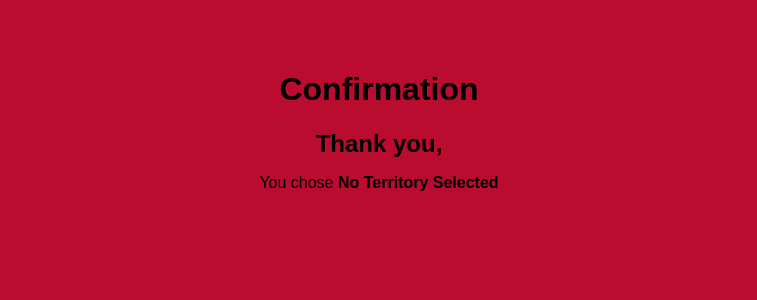
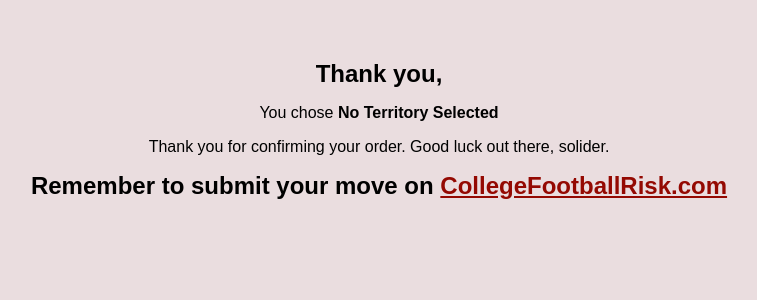
Before and after one commit to shen3340/cfb-risk-team-website, a React (Vite) app: page /cfb-risk-team-website/confirmation in a window 1280 px wide. Shown: the top 300 px of the page, without its empty margins (261-1018 px from the left). Built offline with nearby package versions, Linux system fonts and the light colour scheme.

Commit message:
added stats page and a lil more

```diff
--- a/src/components/ConfirmationPage.tsx
+++ b/src/components/ConfirmationPage.tsx
@@ -13,9 +13,15 @@
 
   return (
     <div style={containerStyle}>
-      <h1>Confirmation</h1>
       <h2>Thank you, <strong>{selectedUsername}</strong></h2>
       <p>You chose <strong>{selectedTerritory || "No Territory Selected"}</strong></p>
+      <p>Thank you for confirming your order. Good luck out there, solider.</p>
+      <h2>
+        Remember to submit your move on{" "}
+        <a href="https://collegefootballrisk.com" target="_blank" rel="noopener noreferrer">
+          CollegeFootballRisk.com
+        </a>
+      </h2>
     </div>
   );
 };
--- /dev/null
+++ b/src/components/Stars.ts
@@ -0,0 +1,33 @@
+class Stars {
+    countStars(totalTurns: number, gameTurns: number, mvps: number, streak: number): number {
+      const star1 = this.totalTurnStars(totalTurns);
+      const star2 = this.gameTurnStars(gameTurns);
+      const star3 = this.mvpStars(mvps);
+      const star4 = this.streakStars(streak);
+      return Math.ceil(this.median([star1, star2, star3, star4]));
+    }
+
+    private median(values: number[]): number {
+      values.sort((a, b) => a - b);
+      const mid = Math.floor(values.length / 2);
+      return values.length % 2 !== 0 ? values[mid] : (values[mid - 1] + values[mid]) / 2;
+    }
+
+    private streakStars(streak: number): number {
+      return streak > 24 ? 5 : streak > 9 ? 4 : streak > 4 ? 3 : streak > 2 ? 2 : 1;
+    }
+
+    private mvpStars(mvps: number): number {
+      return mvps > 24 ? 5 : mvps > 9 ? 4 : mvps > 4 ? 3 : mvps > 0 ? 2 : 1;
+    }
+
+    private gameTurnStars(gameTurns: number): number {
+      return gameTurns > 39 ? 5 : gameTurns > 24 ? 4 : gameTurns > 9 ? 3 : gameTurns > 4 ? 2 : 1;
+    }
+
+    private totalTurnStars(totalTurns: number): number {
+      return totalTurns > 99 ? 5 : totalTurns > 49 ? 4 : totalTurns > 24 ? 3 : totalTurns > 9 ? 2 : 1;
+    }
+  }
+
+  export default Stars;
--- a/src/components/UserDashboard.tsx
+++ b/src/components/UserDashboard.tsx
@@ -1,5 +1,6 @@
 import React, { useState, useEffect } from "react";
 import { useNavigate } from "react-router-dom"; // Import navigation
+import Stars from "./Stars"; // Import the Stars class
 
 const UserDashboard: React.FC = () => {
   const [username, setUsername] = useState<string>("shen3340$0");
@@ -77,8 +78,6 @@
   navigate("/cfb-risk-team-website/confirmation"); // Redirect to confirmation page
 };
 
-
-
   return (
     <div style={containerStyle}>
       <h1>Greetings, {username}</h1>
@@ -89,23 +88,20 @@
         placeholder="Enter username"
       />
       <h1 className="stars">{"✯".repeat(currentStars)}</h1>
-      <h2>Today is <span>{currentDate}</span>.</h2>
+      <h3>Today is <span>{currentDate}</span>.</h3>
       {error && <p style={{ color: "red" }}>{error}</p>}
-      <h2>Click one of the buttons to submit your deployment, soldier!</h2>
-      <h2>
-        Please submit your move at{" "}
-        <a href="https://collegefootballrisk.com" target="_blank" rel="noopener noreferrer">
-          CollegeFootballRisk.com
-        </a>
-      </h2>
-
-      {/* Territory Buttons */}
-      <h2>Your Assigned Territories:</h2>
+      <h3>Click one of the buttons to submit your deployment, soldier!</h3>
       {territories.slice(0, currentStars).map((territory, index) => (
         <button key={index} onClick={() => handleTerritoryClick(territory, username)} style={buttonStyle}>
           {territory}
         </button>
       ))}
+      <h3>
+        Please submit your move at{" "}
+        <a href="https://collegefootballrisk.com" target="_blank" rel="noopener noreferrer">
+          CollegeFootballRisk.com
+        </a>
+      </h3>
     </div>
   );
 };
@@ -129,37 +125,4 @@
   borderRadius: "5px",
 };
 
-// Class for calculating stars remains unchanged
-class Stars {
-  countStars(totalTurns: number, gameTurns: number, mvps: number, streak: number): number {
-    const star1 = this.totalTurnStars(totalTurns);
-    const star2 = this.gameTurnStars(gameTurns);
-    const star3 = this.mvpStars(mvps);
-    const star4 = this.streakStars(streak);
-    return Math.ceil(this.median([star1, star2, star3, star4]));
-  }
-
-  private median(values: number[]): number {
-    values.sort((a, b) => a - b);
-    const mid = Math.floor(values.length / 2);
-    return values.length % 2 !== 0 ? values[mid] : (values[mid - 1] + values[mid]) / 2;
-  }
-
-  private streakStars(streak: number): number {
-    return streak > 24 ? 5 : streak > 9 ? 4 : streak > 4 ? 3 : streak > 2 ? 2 : 1;
-  }
-
-  private mvpStars(mvps: number): number {
-    return mvps > 24 ? 5 : mvps > 9 ? 4 : mvps > 4 ? 3 : mvps > 0 ? 2 : 1;
-  }
-
-  private gameTurnStars(gameTurns: number): number {
-    return gameTurns > 39 ? 5 : gameTurns > 24 ? 4 : gameTurns > 9 ? 3 : gameTurns > 4 ? 2 : 1;
-  }
-
-  private totalTurnStars(totalTurns: number): number {
-    return totalTurns > 99 ? 5 : totalTurns > 49 ? 4 : totalTurns > 24 ? 3 : totalTurns > 9 ? 2 : 1;
-  }
-}
-
 export default UserDashboard;
--- a/src/stylesheet.css
+++ b/src/stylesheet.css
@@ -3,7 +3,7 @@
     text-align: center;
     width: 100%;
     margin: 0px;
-    background: #ba0c2f;
+    background: #eadddf;
     --OSU-scarlet: #ba0c2f;
     --OSU-grey: #a7b1b7;
     /* LOGO FONT IS PRIMA SANS */
@@ -44,7 +44,7 @@
     margin-right: auto;
 }
 button {
-    padding: 10px;
+    padding: 1px;
     font-size: 1.5em;
     margin: .1em;
 }
@@ -66,8 +66,6 @@
     border: solid 1px var(--OSU-grey);
     outline: none;*/
 }
-
-
 
 #orders-container {
     overflow-x: auto;
```
